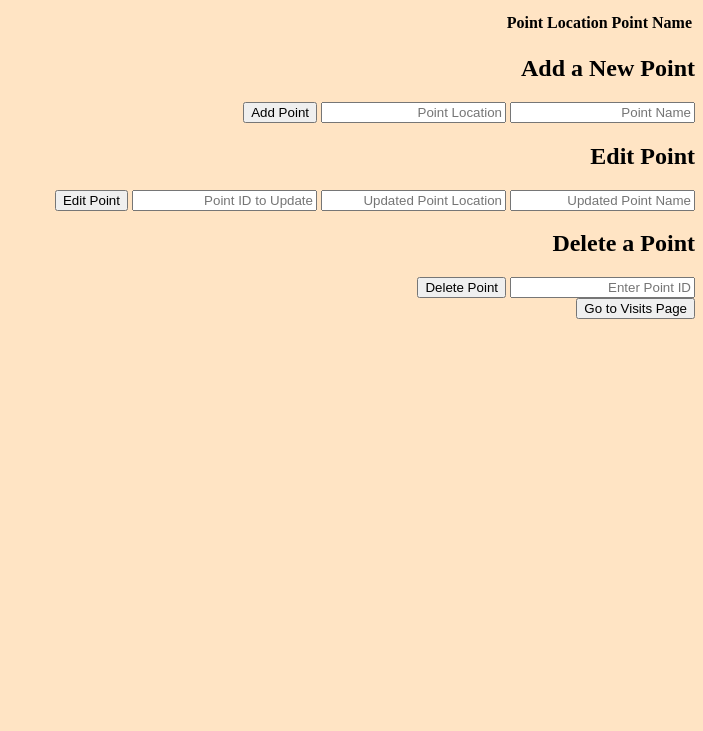
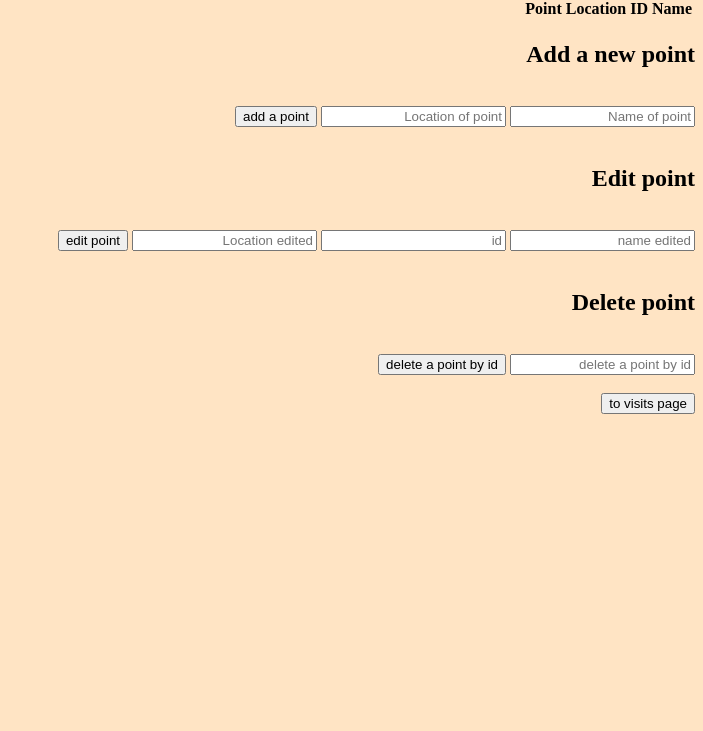
Before and after one commit to hasonateto12/final_node, a website: page public/points.html in a window 1280 px wide. Shown: the part 69-800 px from the top of the page, without its empty margins (577-1280 px from the left). Drawn offline with Linux system fonts and the light colour scheme.

Commit message:
Update points.html
התחלתי בדף נקודות שמכיל פונקציות של גאבא כדי להוסיף לטבלה

```diff
--- a/public/points.html
+++ b/public/points.html
@@ -1,56 +1,50 @@
-<!Doctype html>
-
 <html lang="en">
 <head>
     <meta charset="UTF-8">
-    <meta name="viewport" content="width=device-width, initial-scale=1.0">
+    <meta name="viewport"
+          content="width=device-width, user-scalable=no, initial-scale=1.0, maximum-scale=1.0, minimum-scale=1.0">
     <meta http-equiv="X-UA-Compatible" content="ie=edge">
     <title>Points</title>
     <link rel="stylesheet" href="main.css">
-</head>
 <body>
-    <div class="container">
-        <header>
-            <h1>Points Management</h1>
-        </header>
 
-        <section>
+<h1>POINTS VISITING</h1>
+
 <table>
     <thead>
     <tr>
-                    <th>Point Name</th>
+        <th>Name</th>
+        <th>ID</th>
         <th>Point Location</th>
     </tr>
     </thead>
-                <tbody id="mainTable"></tbody>
+    <tbody id="mainTable"> </tbody>
 </table>
-        </section>
 
-        <section class="form-section">
-            <h2>Add a New Point</h2>
-            <input type="text" id="pointName" placeholder="Point Name" required>
-            <input type="text" id="pointLocation" placeholder="Point Location" required>
-            <button onclick="AddpointToServer()">Add Point</button>
-        </section>
+<h2>Add a new point </h2>
+<br>
+<input type="text" id="pointName" placeholder="Name of point" required>
+<input type="text" id="pointLocation" placeholder="Location of point" required>
+<button onclick="AddpointToServer();">add a point</button>
+<br><br>
 
-        <section class="form-section">
-            <h2>Edit Point</h2>
-            <input type="text" id="updatedPointName" placeholder="Updated Point Name">
-            <input type="text" id="updatedPointLocation" placeholder="Updated Point Location">
-            <input type="text" id="updatePointID" placeholder="Point ID to Update">
-            <button onclick="EditPoint()">Edit Point</button>
-        </section>
+<h2>Edit point</h2>
+<br>
+<input type="text" id="updatedPointName" placeholder="name edited">
+<input type="text" id="updatePointID" placeholder="id">
+<input type="text" id="updatedPointLocation" placeholder="Location edited">
+<button onclick="EditPoint()">edit point</button>
 
-        <section class="form-section">
-            <h2>Delete a Point</h2>
-            <input type="text" id="deletePointID" placeholder="Enter Point ID">
-            <button onclick="DeletepointFromServer()">Delete Point</button>
-        </section>
+<br><br>
 
-        <footer>
-            <button onclick="window.location.href='/visits.html'" class="nav-button">Go to Visits Page</button>
-        </footer>
-    </div>
+<h2>Delete point </h2>
+<br>
+<input type="text" id="deletePointID" placeholder="delete a point by id">
+<button onclick="DeletepointFromServer()">delete a point by id</button>
+
+
+<br><br>
+<button onclick="window.location.href='///C:/Users/hassu/OneDrive/%D7%A9%D7%95%D7%9C%D7%97%D7%9F%20%D7%94%D7%A2%D7%91%D7%95%D7%93%D7%94/final_node/public/visits.html'"> to visits page</button>
 
 <script src="js/points.js"></script>
 </body>
```
Lines whose indentation alone changed are shown as unchanged.
